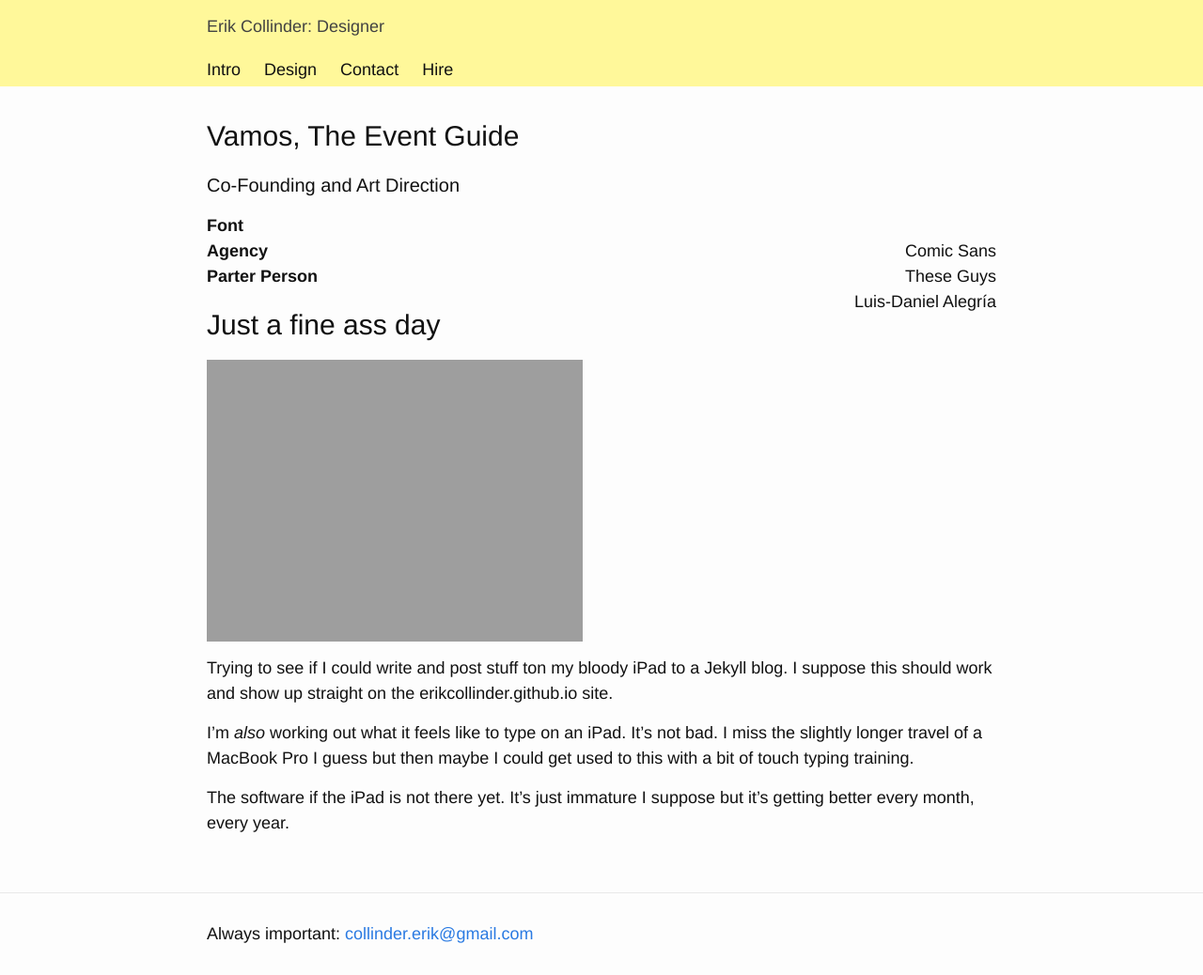
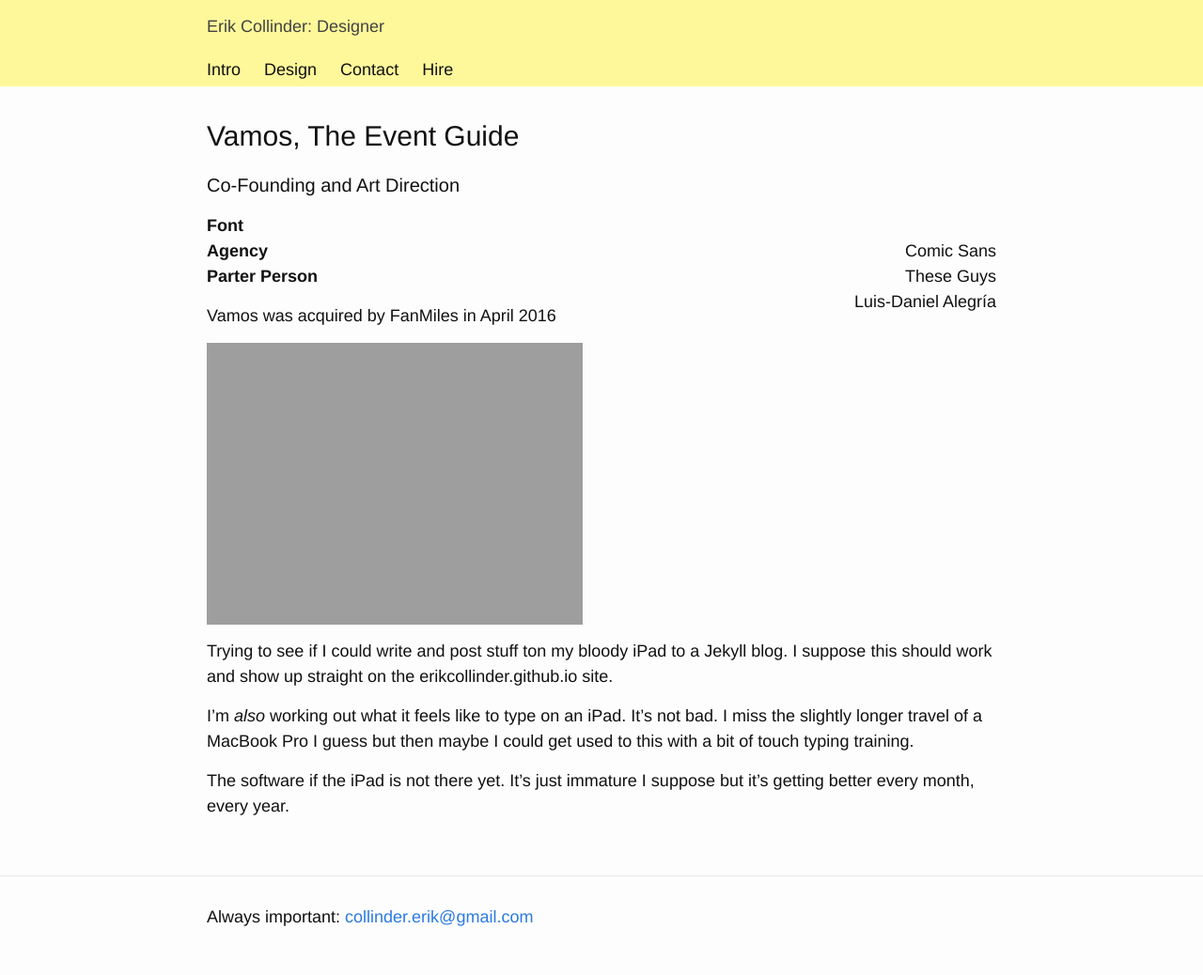
Before and after one commit to erikcollinder/erikcollinder, a Jekyll site: the page built from _projects/vamos.md, in a window 1280 px wide. Shown: the whole page at 94% size. Built offline with Jekyll 4.4.1, drawn with Linux system fonts in a browser that asks for light colours.

Commit message:
test commit to see how atom reacts

```diff
--- a/_projects/vamos.md
+++ b/_projects/vamos.md
@@ -13,7 +13,7 @@
 
 ---
 
-# Just a fine ass day
+Vamos was acquired by FanMiles in April 2016
 
 ![Dancing weirdoes]({{ site.url }}/images/dogsandbev.gif)
 
```
Also changed, not shown: _projects/google-web-lab.md (line endings or trailing spaces), _projects/mercedes.md (line endings or trailing spaces), css/main.scss (line endings or trailing spaces).
